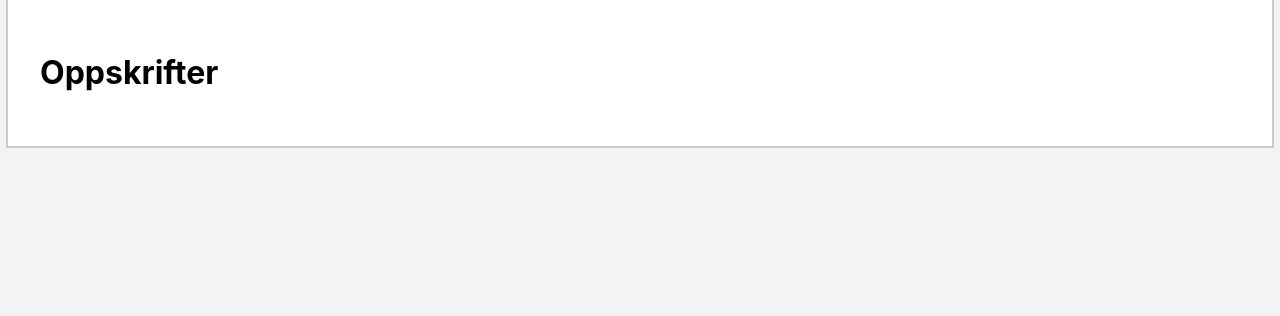
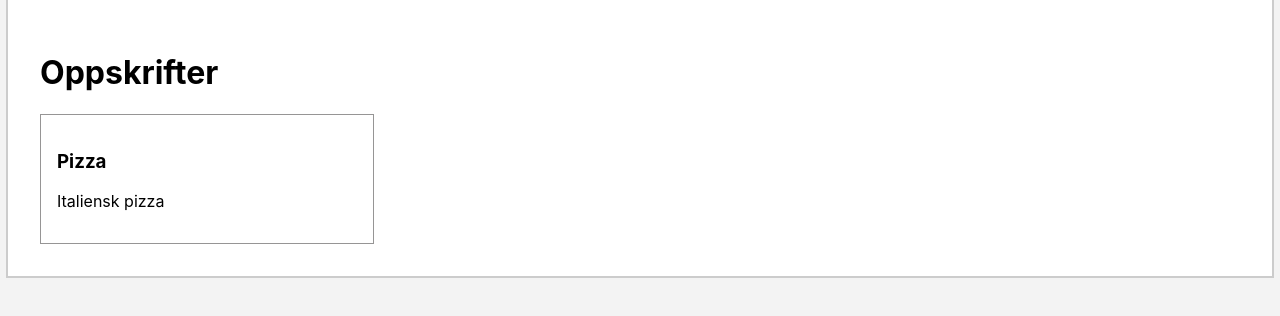
Before and after one commit to mavu1707/gitcollab, a React (Create React App) app: page / in a window 1280 px wide. Shown: the top 316 px of the page. Built offline with nearby package versions, Linux system fonts and the light colour scheme.

Commit message:
Lagt til css paa oppskriftskort

```diff
--- a/src/App.js
+++ b/src/App.js
@@ -1,4 +1,5 @@
 import './App.css';
+import RecipeCard from './components/RecipeCard';
 import './recipes.css';
 
 function App() {
@@ -8,6 +9,7 @@ function App() {
         <h1>Oppskrifter</h1>
       </header>
       <main>
+        <RecipeCard title="Pizza" ingress="Italiensk pizza" />
 
       </main>
       <footer>
--- a/src/components/RecipeCard.js
+++ b/src/components/RecipeCard.js
@@ -1,6 +1,6 @@
 export default function RecipeCard({title, ingress}){
     return(
-        <article>
+        <article className="recipe-card">
             <h3>{title}</h3>
             <p>{ingress}</p>
         </article>
--- a/src/recipes.css
+++ b/src/recipes.css
@@ -13,3 +13,10 @@ body {
     padding: 2rem;
     margin: 0 auto;
 }
+
+.recipe-card {
+    max-width: 300px;
+    width: 100%;
+    border: 1px solid #969595;
+    padding: 1rem;
+  }
```
